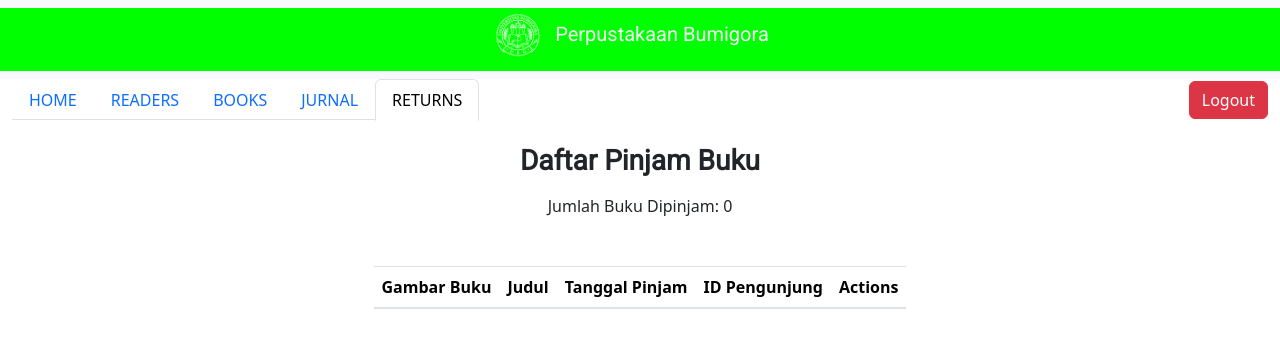
After one commit to NevDev48/Django-library-management, a Django app: page /returns/ in a window 1280 px wide. The commit adds this page. Shown: the top 348 px of the page. Run offline with Django 5.2, Linux system fonts and the light colour scheme; a user stored in the database is signed in; tables that the repository leaves empty hold one stand-in row (values such as "Sample post"); lists and menus that the app fills with data are empty; some libraries are stand-ins or nearby versions.

Commit message:
Tinggal Selangkah lagi

```diff
--- /dev/null
+++ b/lims_app/template/return.html
@@ -0,0 +1,49 @@
+<!DOCTYPE html>
+{% extends "index.html" %}
+{% load static %}
+
+{% block main_content %}
+<div class="container mt-4">
+    <div class="text-center">
+        <h3 class="fw-bold mb-3">Daftar Pinjam Buku</h3>
+        <p class="mt-3 text-dark">Jumlah Buku Dipinjam: {{ borrowed_books|length }}</p>
+    </div>
+</div>
+
+<div class="container-fluid d-flex justify-content-center align-items-center mt-5">
+    <div class="">
+        <table class="table table-striped">
+            <thead>
+                <tr>
+                    <th>Gambar Buku</th>
+                    <th>Judul</th>
+                    <th>Tanggal Pinjam</th>
+                    <th>ID Pengunjung</th>
+                    <th>Actions</th>
+                </tr>
+            </thead>
+            <tbody>
+                {% for borrow in borrowed_books %}
+                <tr>
+                    <td>
+                        {% if borrow.book.image %}
+                        <img src="{{ borrow.book.image.url }}" alt="{{ borrow.book.title }}" width="50">
+                        {% else %}
+                        Tidak ada gambar
+                        {% endif %}
+                    </td>
+                    <td>{{ borrow.book.title }}</td>
+                    <td>{{ borrow.borrowed_at|date:"d M Y H:i" }}</td>
+                    <td>{{ borrow.reader.reference_id }}</td>
+                    <td>
+                        <a href="{% url 'kembalikan_buku_admin' borrow.id %}">
+                            <button class="btn btn-danger">Kembalikan</button>
+                        </a>
+                    </td>
+                </tr>
+                {% endfor %}
+            </tbody>
+        </table>
+    </div>
+</div>
+{% endblock %}
--- a/lims_app/urls.py
+++ b/lims_app/urls.py
@@ -26,11 +26,17 @@ urlpatterns = [
     path('jurnal/save/', save_jurnal, name='save_jurnal'),
     path('delete_jurnal/<int:jurnal_id>/', delete_jurnal, name='delete_jurnal'),
 
+    #return tab
+    path('returns/', returns, name='returns'),
+    path('returns/return/<int:borrow_id>/', kembalikan_buku_admin, name='kembalikan_buku_admin'),
+
     #page
     path('beranda', beranda, name='beranda'),
     path('jurnal_page', jurnal_page, name='jurnal_page'),
     path('buku', buku, name='buku'),
     path('riwayat', riwayat, name='riwayat'),
+    path('pinjam/<int:book_id>/', pinjam_buku, name='pinjam_buku'),
+    path('kembalikan/<int:borrow_id>/', kembalikan_buku, name='kembalikan_buku'),
     path('profil', profil, name='profil'),
     path('login', loginPage, name='login'),
     path('logoutPage/', logoutPage, name='logoutPage'),
--- a/lims_app/views.py
+++ b/lims_app/views.py
@@ -5,7 +5,7 @@ from django.contrib.auth.hashers import make_password, check_password
 from django.contrib import messages
 from django.http import HttpResponse
 from django.shortcuts import redirect
-from .models import Category, reader, Book_lib, jurnal
+from .models import BorrowHistory, Category, reader, Book_lib, jurnal
 
 
 #VIEWS ADMIN
@@ -195,11 +195,13 @@ def delete_book(request, id):
 from django.shortcuts import render, redirect
 from .models import jurnal
 
+@login_required(login_url='loginAuthPage')
 def jurnal_tab(request):
     if request.method == "GET":
         jurnals = jurnal.objects.all()
     return render(request, 'jurnal.html', {'current_tab': 'jurnal', 'jurnals': jurnals})
 
+@login_required(login_url='loginAuthPage')
 def save_jurnal(request):
     if request.method == "POST":
         judul = request.POST['judul']
@@ -213,10 +215,32 @@ def save_jurnal(request):
         jurnal_item.save()
         return redirect('/jurnal')
 
+@login_required(login_url='loginAuthPage')
 def delete_jurnal(request, jurnal_id):
     jurnal_item = get_object_or_404(jurnal, id=jurnal_id)
     jurnal_item.delete()
     return redirect('/jurnal')
+
+@login_required(login_url='loginAuthPage')
+def returns(request):
+    borrowed_books = BorrowHistory.objects.filter(is_returned=False)  # Hanya buku yang belum dikembalikan
+    return render(request, 'return.html', {'current_tab': 'returns', 'borrowed_books': borrowed_books})
+
+@login_required(login_url='loginAuthPage')
+def kembalikan_buku_admin(request, borrow_id):
+    borrow_history = get_object_or_404(BorrowHistory, id=borrow_id)
+
+    # Periksa apakah buku sudah dikembalikan
+    if borrow_history.is_returned:
+        messages.error(request, "Buku ini sudah dikembalikan.")
+        return redirect('returns')
+
+    # Tandai buku sebagai dikembalikan
+    borrow_history.is_returned = True
+    borrow_history.save()
+
+    messages.success(request, f"Buku '{borrow_history.book.title}' berhasil dikembalikan.")
+    return redirect('returns')
 
 
 #INI PAGE USER
@@ -249,21 +273,16 @@ def loginPage(request):
 
 def logoutPage(request):
     request.session.flush()  # Hapus semua data di session
-    return redirect('login')
+    return redirect('beranda')
 
-@login_required(login_url='login')
 def beranda(request):
-    reference_id = request.session.get('reference_id', None)
-    if not reference_id:
-        print("Session not found, redirecting to login.")
-        return redirect('login')  # Jika session hilang, redirect ke login
-
+    reference_id = request.session.get('reference_id')
     current_user = None
-    try:
-        current_user = reader.objects.get(reference_id=reference_id)
-    except reader.DoesNotExist:
-        current_user = None
-
+    if reference_id:
+        try:
+            current_user = reader.objects.get(reference_id=reference_id)
+        except reader.DoesNotExist:
+            current_user = None
     jurnals = jurnal.objects.all()
     books = Book_lib.objects.all()
     readers = reader.objects.all()
@@ -273,11 +292,11 @@ def beranda(request):
         'jurnals': jurnals,
         'books': books,
         'readers': readers,
-        'current_user': current_user
+        'current_user': current_user  # Tidak ada user login
     })
 
 
-@login_required(login_url='login')
+
 def jurnal_page(request):
     if request.method == "GET":
         jurnals = jurnal.objects.all()
@@ -285,15 +304,63 @@ def jurnal_page(request):
 
     return render(request, "page/jurnal_page.html", {'current_tab': 'jurnal_page', 'jurnals': jurnals})
 
-@login_required(login_url='login')
 def buku(request):
-    if request.method == "GET":
-        books = Book_lib.objects.all()
-    return render(request, "page/buku.html", {'current_tab': 'buku', "books": books})
+    if not request.session.get('reference_id'):
+        return redirect('login')
 
-@login_required(login_url='login')
+    # Ambil buku yang belum dipinjam
+    reader_instance = get_object_or_404(reader, reference_id=request.session.get('reference_id'))
+    borrowed_books = BorrowHistory.objects.filter(reader=reader_instance, is_returned=False).values_list('book', flat=True)
+    available_books = Book_lib.objects.exclude(id__in=borrowed_books)
+
+    return render(request, "page/buku.html", {'current_tab': 'buku', 'books': available_books})
+
+
+def pinjam_buku(request, book_id):
+    if not request.session.get('reference_id'):
+        messages.error(request, "Anda harus login untuk meminjam buku.")
+        return redirect('login')
+
+    book = get_object_or_404(Book_lib, id=book_id)
+    reader_instance = get_object_or_404(reader, reference_id=request.session.get('reference_id'))
+
+    # Catat riwayat peminjaman
+    BorrowHistory.objects.create(reader=reader_instance, book=book)
+
+    # Anda tidak perlu menghapus buku dari database, cukup buat entri di BorrowHistory
+    messages.success(request, f"Buku '{book.title}' berhasil dipinjam.")
+    return redirect('buku')
+
+
+def kembalikan_buku(request, borrow_id):
+    if not request.session.get('reference_id'):
+        messages.error(request, "Anda harus login untuk mengembalikan buku.")
+        return redirect('login')
+
+    borrow_history = get_object_or_404(BorrowHistory, id=borrow_id)
+
+    # Periksa apakah buku sudah dikembalikan
+    if borrow_history.is_returned:
+        messages.error(request, "Buku ini sudah dikembalikan.")
+        return redirect('riwayat')
+
+    # Tandai buku sebagai dikembalikan
+    borrow_history.is_returned = True
+    borrow_history.save()
+
+    # Buku tidak perlu ditambahkan lagi ke database karena sudah ada di Book_lib
+    messages.success(request, f"Buku '{borrow_history.book.title}' berhasil dikembalikan.")
+    return redirect('riwayat')
+
+
 def riwayat(request):
-    return render(request, "page/riwayat.html", {'current_tab': 'riwayat'})
+    if not request.session.get('reference_id'):
+        return redirect('login')
+
+    reader_instance = get_object_or_404(reader, reference_id=request.session.get('reference_id'))
+    riwayat_buku = BorrowHistory.objects.filter(reader=reader_instance)
+
+    return render(request, "page/riwayat.html", {'current_tab': 'riwayat', 'riwayat_buku': riwayat_buku})
 
 def profil(request):
     reference_id = request.session.get('reference_id', None)
@@ -312,7 +379,6 @@ def profil(request):
         'reader_id': current_user.id  # Make sure this is passed
     })
 
-@login_required(login_url='login')
 def ubah_password_tab(request, reader_id):
     if request.method == 'POST':
         new_password = request.POST.get('new_password')
```
Also changed, not shown: lims_app/models.py (+9 -0 lines), lims_app/template/auth/login.html (+0 -7 lines), lims_app/template/page/buku.html (+6 -6 lines), lims_app/template/page/profile.html (+15 -0 lines), lims_app/template/page/riwayat.html (+18 -11 lines), lims_app/migrations/0006_borrowhistory.py (added), lims_app/migrations/0007_borrowhistory_is_returned.py (added).
